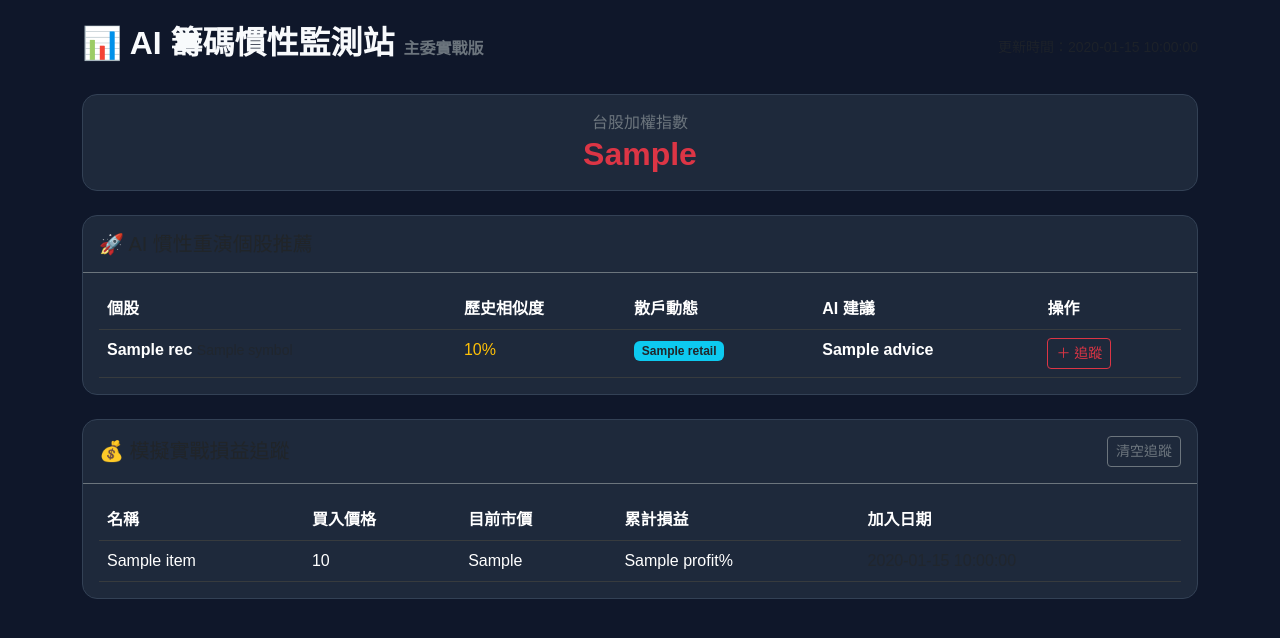
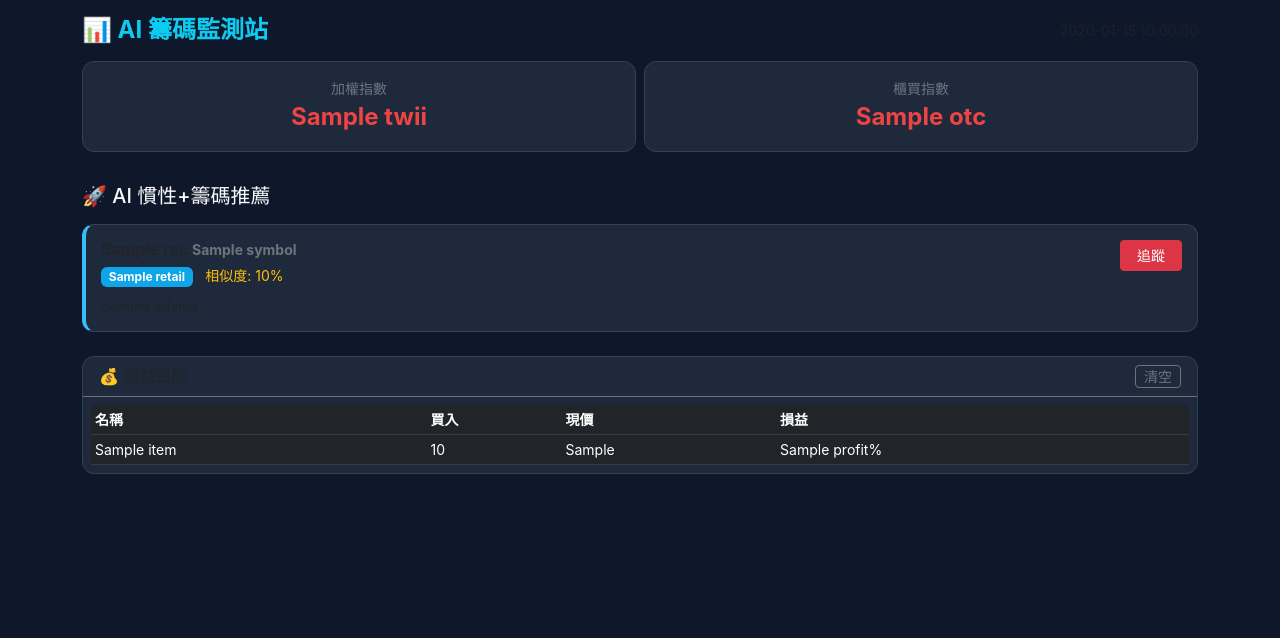
Before and after one commit to dannykao0715-code/stock-ai, a Flask app: template templates/index.html in a window 1280 px wide. Shown: the top 638 px of the page. Run offline with Flask 3, Linux system fonts and the light colour scheme; the template is opened without the code that fills it: most values are stand-ins (such as "Sample title", 1, 10 or a date in 2020).

Commit message:
Update index.html

```diff
--- a/templates/index.html
+++ b/templates/index.html
@@ -3,71 +3,68 @@
 <head>
     <meta charset="UTF-8">
     <meta name="viewport" content="width=device-width, initial-scale=1.0">
-    <title>AI 股市籌碼監測站</title>
+    <title>AI 籌碼監測站</title>
     <link href="https://cdn.jsdelivr.net/npm/bootstrap@5.3.0/dist/css/bootstrap.min.css" rel="stylesheet">
     <style>
-        body { background-color: #0f172a; color: #f8fafc; font-family: 'PingFang TC', 'Microsoft JhengHei', sans-serif; }
-        .card { background-color: #1e293b; border: 1px solid #334155; border-radius: 15px; }
-        .table-dark { --bs-table-bg: #1e293b; }
-        .text-advice { color: #38bdf8; font-weight: bold; }
-        .profit-plus { color: #fb7185; } /* 漲用紅 */
-        .profit-minus { color: #34d399; } /* 跌用綠 */
+        body { background-color: #0f172a; color: #f8fafc; font-family: -apple-system, BlinkMacSystemFont, "Segoe UI", Roboto, "Helvetica Neue", Arial, "Microsoft JhengHei", sans-serif; }
+        .card { background-color: #1e293b; border: 1px solid #334155; border-radius: 12px; margin-bottom: 1rem; }
+        .index-val { font-size: 1.5rem; font-weight: bold; color: #ef4444; }
+        .stock-card { padding: 15px; border-left: 4px solid #38bdf8; }
+        .badge-retail { background-color: #0ea5e9; color: white; font-size: 0.75rem; }
+        .profit-plus { color: #f87171; }
+        .profit-minus { color: #4ade80; }
+        @media (max-width: 576px) { .d-mobile-none { display: none; } }
     </style>
 </head>
 <body>
-<div class="container py-4">
-    <div class="d-flex justify-content-between align-items-center mb-4">
-        <h2 class="fw-bold">📊 AI 籌碼慣性監測站 <small class="fs-6 text-secondary">主委實戰版</small></h2>
-        <div class="text-end text-muted small">更新時間：{{ now }}</div>
-    </div>
+<div class="container py-3">
+    <header class="d-flex justify-content-between align-items-center mb-3">
+        <h1 class="h4 mb-0 fw-bold text-info">📊 AI 籌碼監測站</h1>
+        <small class="text-muted">{{ now }}</small>
+    </header>
 
-    <div class="card p-3 mb-4 text-center">
-        <div class="row">
-            <div class="col">
-                <span class="text-secondary">台股加權指數</span><br>
-                <span class="h2 fw-bold text-danger">{{ tw_idx }}</span>
+    <div class="row g-2 mb-3">
+        <div class="col-6">
+            <div class="card p-3 text-center">
+                <div class="small text-secondary">加權指數</div>
+                <div class="index-val">{{ indices.twii }}</div>
+            </div>
+        </div>
+        <div class="col-6">
+            <div class="card p-3 text-center">
+                <div class="small text-secondary">櫃買指數</div>
+                <div class="index-val">{{ indices.otc }}</div>
             </div>
         </div>
     </div>
 
-    <div class="card mb-4">
-        <div class="card-header bg-transparent border-bottom border-secondary py-3">
-            <h5 class="mb-0">🚀 AI 慣性重演個股推薦</h5>
+    <h5 class="mb-3">🚀 AI 慣性+籌碼推薦</h5>
+    {% for rec in recs %}
+    <div class="card stock-card">
+        <div class="d-flex justify-content-between align-items-start">
+            <div>
+                <h6 class="mb-1 fw-bold">{{ rec.name }} <span class="text-secondary small">{{ rec.symbol }}</span></h6>
+                <div class="mb-2">
+                    <span class="badge badge-retail">{{ rec.retail }}</span>
+                    <span class="ms-2 text-warning small">相似度: {{ rec.score }}%</span>
+                </div>
+                <div class="text-advice small">{{ rec.advice }}</div>
+            </div>
+            <a href="/add/{{ rec.symbol }}/{{ rec.name }}" class="btn btn-sm btn-danger px-3">追蹤</a>
         </div>
-        <div class="table-responsive p-3">
-            <table class="table table-dark table-hover mb-0">
+    </div>
+    {% endfor %}
+
+    <div class="card mt-4">
+        <div class="card-header bg-transparent border-bottom border-secondary d-flex justify-content-between align-items-center">
+            <h6 class="mb-0">💰 損益追蹤</h6>
+            <a href="/clear" class="btn btn-sm btn-outline-secondary py-0">清空</a>
+        </div>
+        <div class="table-responsive p-2">
+            <table class="table table-dark table-sm mb-0 small">
                 <thead>
                     <tr class="text-secondary">
-                        <th>個股</th><th>歷史相似度</th><th>散戶動態</th><th>AI 建議</th><th>操作</th>
-                    </tr>
-                </thead>
-                <tbody>
-                    {% for rec in recs %}
-                    <tr>
-                        <td><strong>{{ rec.name }}</strong> <small class="text-muted">{{ rec.symbol }}</small></td>
-                        <td class="text-warning">{{ rec.score }}%</td>
-                        <td><span class="badge bg-info text-dark">{{ rec.retail }}</span></td>
-                        <td class="text-advice">{{ rec.advice }}</td>
-                        <td>
-                            <a href="/add/{{ rec.symbol }}/{{ rec.name }}" class="btn btn-sm btn-outline-danger">＋ 追蹤</a>
-                        </td>
-                    </tr>
-                    {% endfor %}
-                </tbody>
-            </table>
-        </div>
-    </div>
-
-    <div class="card">
-        <div class="card-header bg-transparent border-bottom border-secondary d-flex justify-content-between align-items-center py-3">
-            <h5 class="mb-0">💰 模擬實戰損益追蹤</h5>
-            <a href="/clear" class="btn btn-sm btn-outline-secondary">清空追蹤</a>
-        </div>
-        <div class="table-responsive p-3">
-            <table class="table table-dark mb-0">
-                <thead>
-                    <tr class="text-secondary">
-                        <th>名稱</th><th>買入價格</th><th>目前市價</th><th>累計損益</th><th>加入日期</th>
+                        <th>名稱</th><th>買入</th><th>現價</th><th>損益</th>
                     </tr>
                 </thead>
                 <tbody>
@@ -79,10 +76,9 @@
                         <td class="{{ 'profit-plus' if item.profit > 0 else 'profit-minus' }}">
                             {{ '+' if item.profit > 0 }}{{ item.profit }}%
                         </td>
-                        <td class="text-muted">{{ item.date }}</td>
                     </tr>
                     {% else %}
-                    <tr><td colspan="5" class="text-center text-muted py-4">目前尚無追蹤標的。</td></tr>
+                    <tr><td colspan="4" class="text-center text-muted py-3">尚無追蹤標的</td></tr>
                     {% endfor %}
                 </tbody>
             </table>
```
